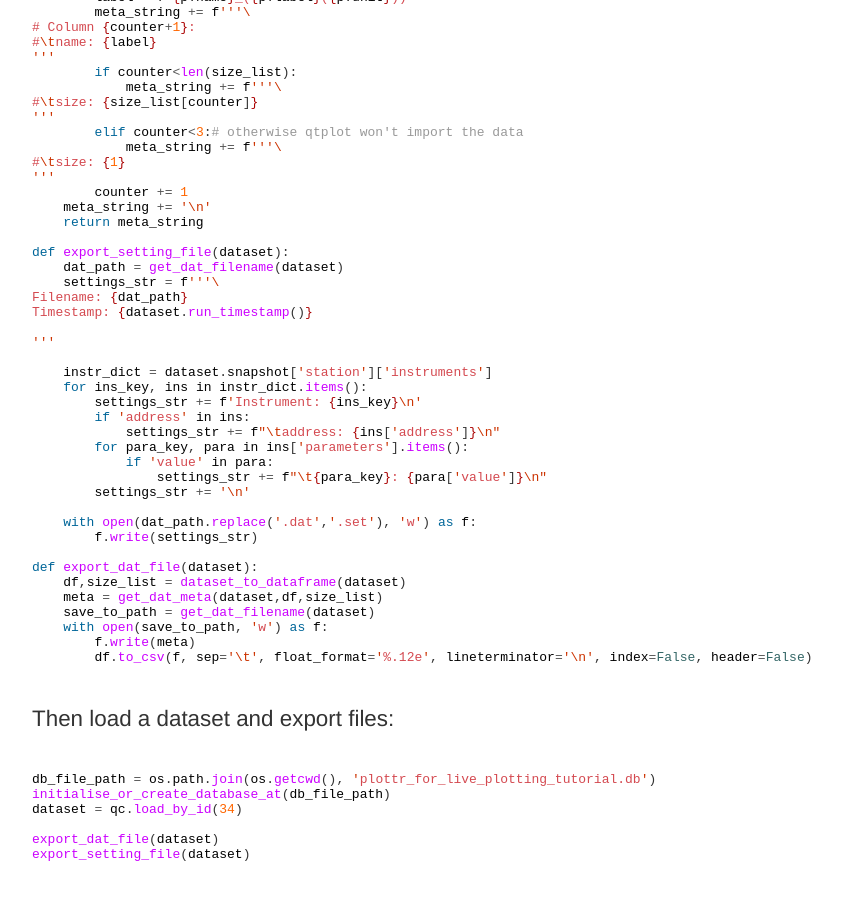
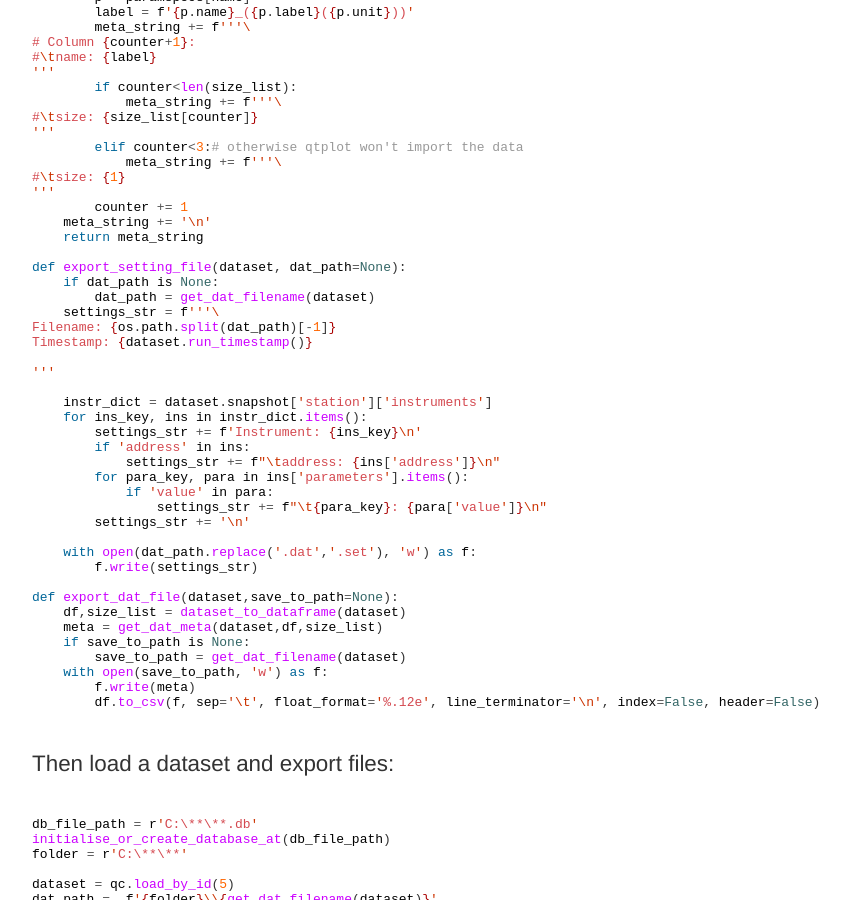
Before and after one commit to cover-me/cover-me.github.io, a Jekyll site: the page built from _posts/2022-10-09-Export-qcodes-data-as-dat-for-qtplot.md, in a window 1280 px wide and 900 px high, scrolled down 3075 px. Shown: the whole window, without its empty margins (160-1010 px from the left). Built offline with Jekyll 4.4.1, drawn with Linux system fonts in a browser that asks for light colours; some of the changed text lies outside the part shown.

Commit message:
Update 2022-10-09-Export-qcodes-data-as-dat-for-qtplot.md

````diff
--- a/_posts/2022-10-09-Export-qcodes-data-as-dat-for-qtplot.md
+++ b/_posts/2022-10-09-Export-qcodes-data-as-dat-for-qtplot.md
@@ -27,6 +27,7 @@ Data can be visualized, however no filters, linecuts, or colormap settings can b
 First, define functions:
 
 ```python
+
 import pandas as pd
 import numpy as np
 import os
@@ -57,10 +58,10 @@ def add_index_to_col(df):
     if len(df.index.names)>1:# more than 1 indexes
         ind_shape = df.index.levshape
         # df.index.levels[0]： values (list) of the first index
-        if not list(df.index.levels[0]) == [i[0] for i in df.index[:ind_shape[0]]]:
+        if list(df.index.levels[0]) == [i[0] for i in df.index[:ind_shape[0]]] or list(df.index.levels[0])[::-1] == [i[0] for i in df.index[:ind_shape[0]]]:
+            step = 1
+        else:
             step = -1
-        else:
-            step = 1
         new_col_names = list(df.index.names)[::step] + list(df.columns)
         size_list = list(ind_shape[::step])
     else:
@@ -113,10 +114,11 @@ def get_dat_meta(dataset, dataframe, size_list):
     meta_string += '\n'
     return meta_string
 
-def export_setting_file(dataset):
-    dat_path = get_dat_filename(dataset)
+def export_setting_file(dataset, dat_path=None):
+    if dat_path is None:
+        dat_path = get_dat_filename(dataset)
     settings_str = f'''\
-Filename: {dat_path}
+Filename: {os.path.split(dat_path)[-1]}
 Timestamp: {dataset.run_timestamp()}
 
 '''
@@ -134,24 +136,27 @@ Timestamp: {dataset.run_timestamp()}
     with open(dat_path.replace('.dat','.set'), 'w') as f:
         f.write(settings_str)
 
-def export_dat_file(dataset):
+def export_dat_file(dataset,save_to_path=None):
     df,size_list = dataset_to_dataframe(dataset)
     meta = get_dat_meta(dataset,df,size_list)
-    save_to_path = get_dat_filename(dataset)
+    if save_to_path is None:
+        save_to_path = get_dat_filename(dataset)
     with open(save_to_path, 'w') as f:
         f.write(meta)
-        df.to_csv(f, sep='\t', float_format='%.12e', lineterminator='\n', index=False, header=False)
+        df.to_csv(f, sep='\t', float_format='%.12e', line_terminator='\n', index=False, header=False)
 ```
 
 Then load a dataset and export files:
 
 ```python
-db_file_path = os.path.join(os.getcwd(), 'plottr_for_live_plotting_tutorial.db')
+db_file_path = r'C:\**\**.db'
 initialise_or_create_database_at(db_file_path)
-dataset = qc.load_by_id(34)
+folder = r'C:\**\**'
 
-export_dat_file(dataset)
-export_setting_file(dataset)
+dataset = qc.load_by_id(5)
+dat_path =  f'{folder}\\{get_dat_filename(dataset)}'
+export_dat_file(dataset,dat_path)
+export_setting_file(dataset,dat_path)
 ```
 
 Drag and drop the DAT file onto qtplot:
````
